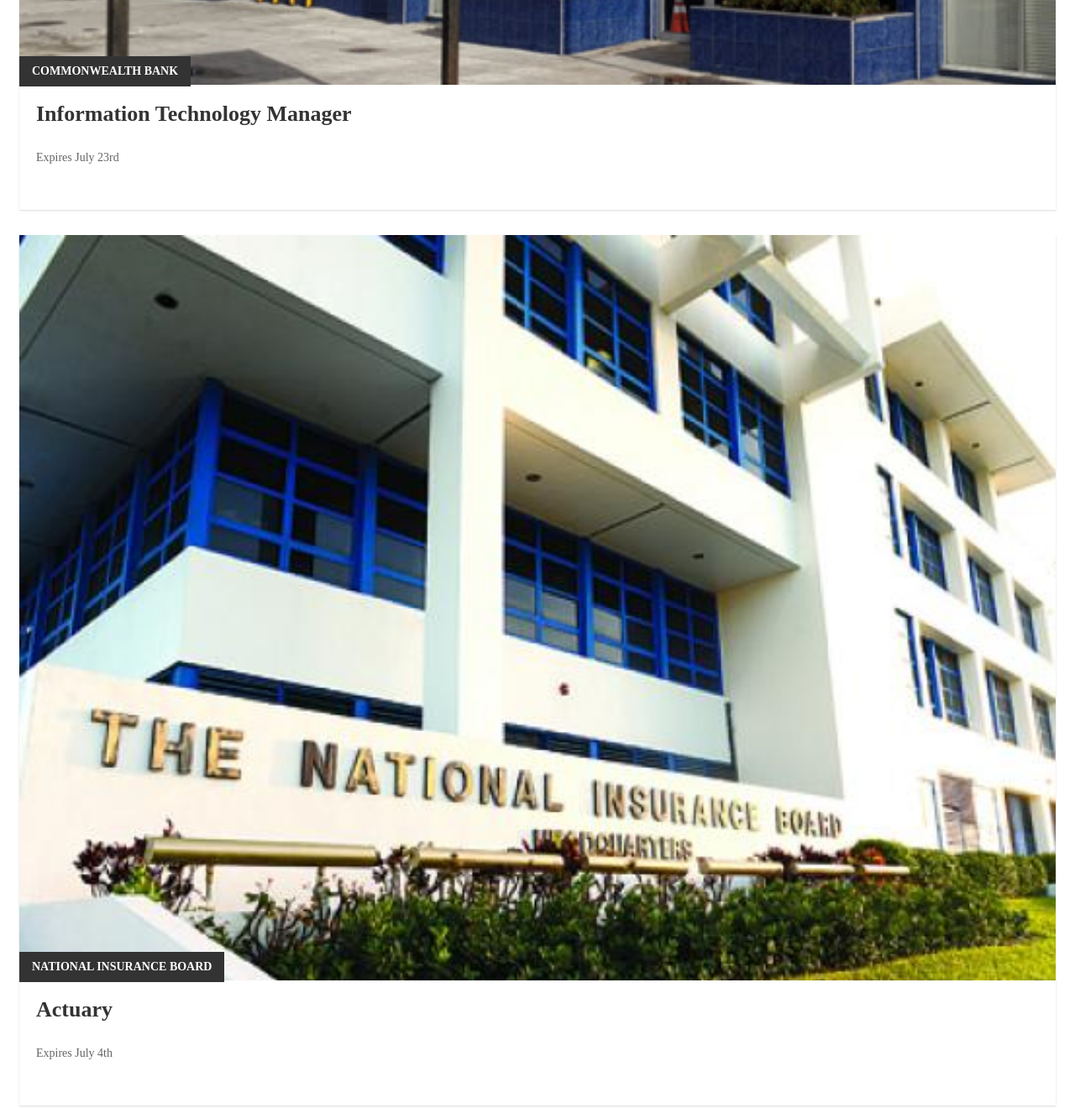
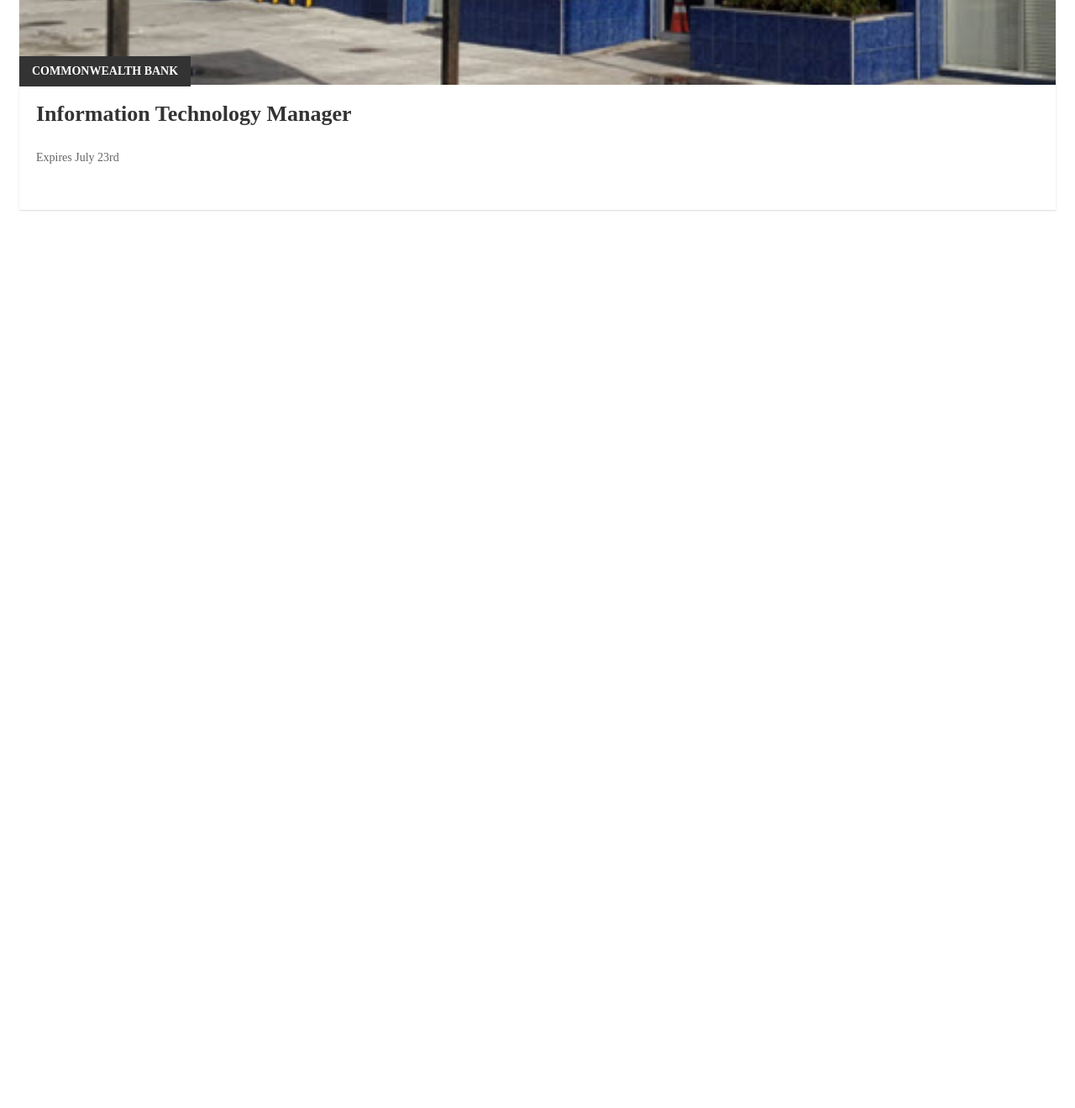
Before and after one commit to daktirr/daktirr.github.io, a plain HTML site: page materialcardview1jobs/index.html in a window 1280 px wide. Shown: the part 1383-2703 px from the top of the page at 84% size. After the commit the page ends 1671 px from the top, so only its background shows below. Drawn offline with Linux system fonts and the light colour scheme.

Commit message:
Update index.html

```diff
--- a/materialcardview1jobs/index.html
+++ b/materialcardview1jobs/index.html
@@ -49,20 +49,7 @@
 
         </div>
         </a>
-        <div class="col-md-4  col-sm-6">
-    <div class='report-module'>
-      <div class='thumbnail'>
-        <img src='image assets/NIB building 2.jpg'>
-      </div>
-      <div class='post-content'>
-        <div class='category'>National Insurance Board</div>
-        <h1 class='title'>Actuary</h1>
-        <p class='description'>Expires July 4th</p>
-        <div class='post-meta'>
 
-        </div>
-      </div>
-    </div>
 
         </div>
     </div>
```
